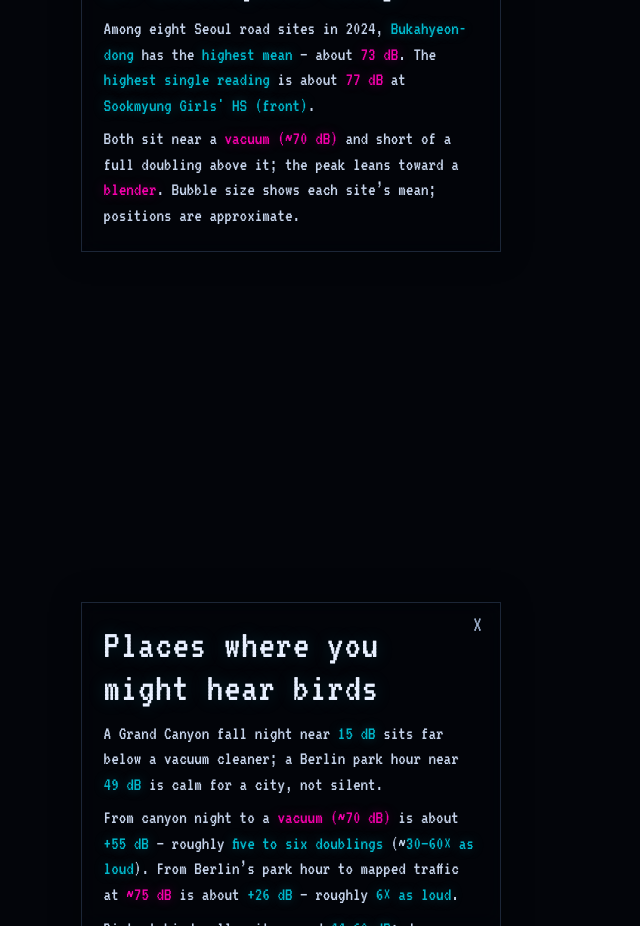
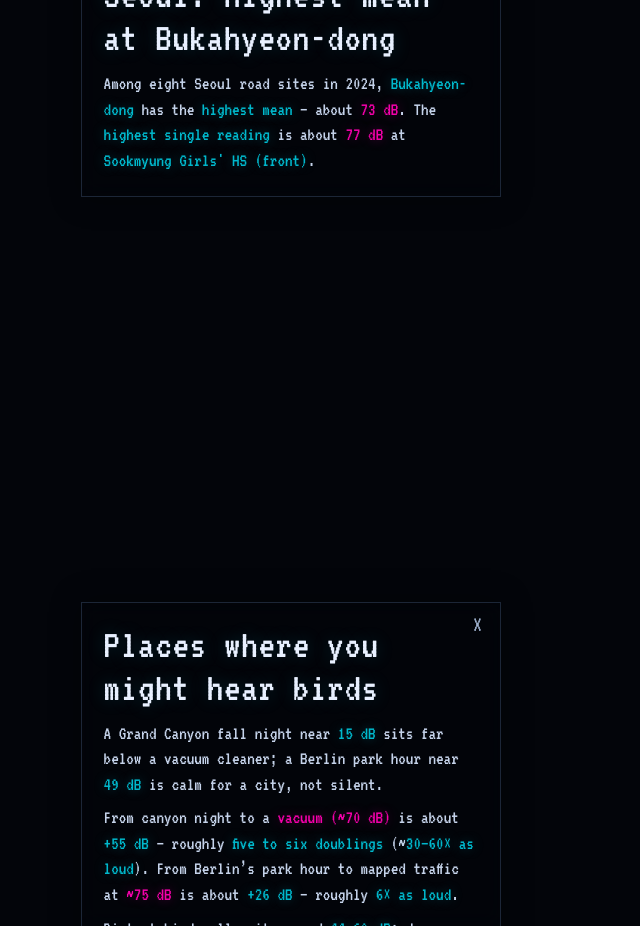
Before and after one commit to fotinidelig/noise-pollution-dataviz, a React (Vite) app in the folder app/: page / in a window 1280 px wide. Shown: the part 5140-6066 px from the top of the page, without its empty margins (0-640 px from the left). Built offline with nearby package versions, Linux system fonts and the light colour scheme; no server answers.

Commit message:
Drop Seoul vacuum/blender doubling line
Keep mean/peak site facts only on the Seoul beat.

Co-authored-by: Fotini Deligiannaki <fotinidelig@users.noreply.github.com>

```diff
--- a/app/src/scrolly/buildSteps.ts
+++ b/app/src/scrolly/buildSteps.ts
@@ -143,7 +143,6 @@ export function buildSteps(m: StoryMetrics): StoryStep[] {
       questions: [],
       body: [
         `Among eight Seoul road sites in ${seoul.year}, ${hi(seoul.loudest_site)} has the ${hi('highest mean')} — about ${hiDb(seoul.max_db_median)}. The ${hi('highest single reading')} is about ${hiDb(seoul.max_db_peak)}${seoul.peak_site ? ` at ${hi(seoul.peak_site)}` : ''}.`,
-        `Both sit near a ${hiLoud('vacuum (~70 dB)')} and short of a full doubling above it; the peak leans toward a ${hiLoud('blender')}. Bubble size shows each site’s mean; positions are approximate.`,
       ],
       map: {
         center: [seoul.lon, seoul.lat],
```
Also changed, not shown: 1 other file (tests, documents, lock files or other folders).
